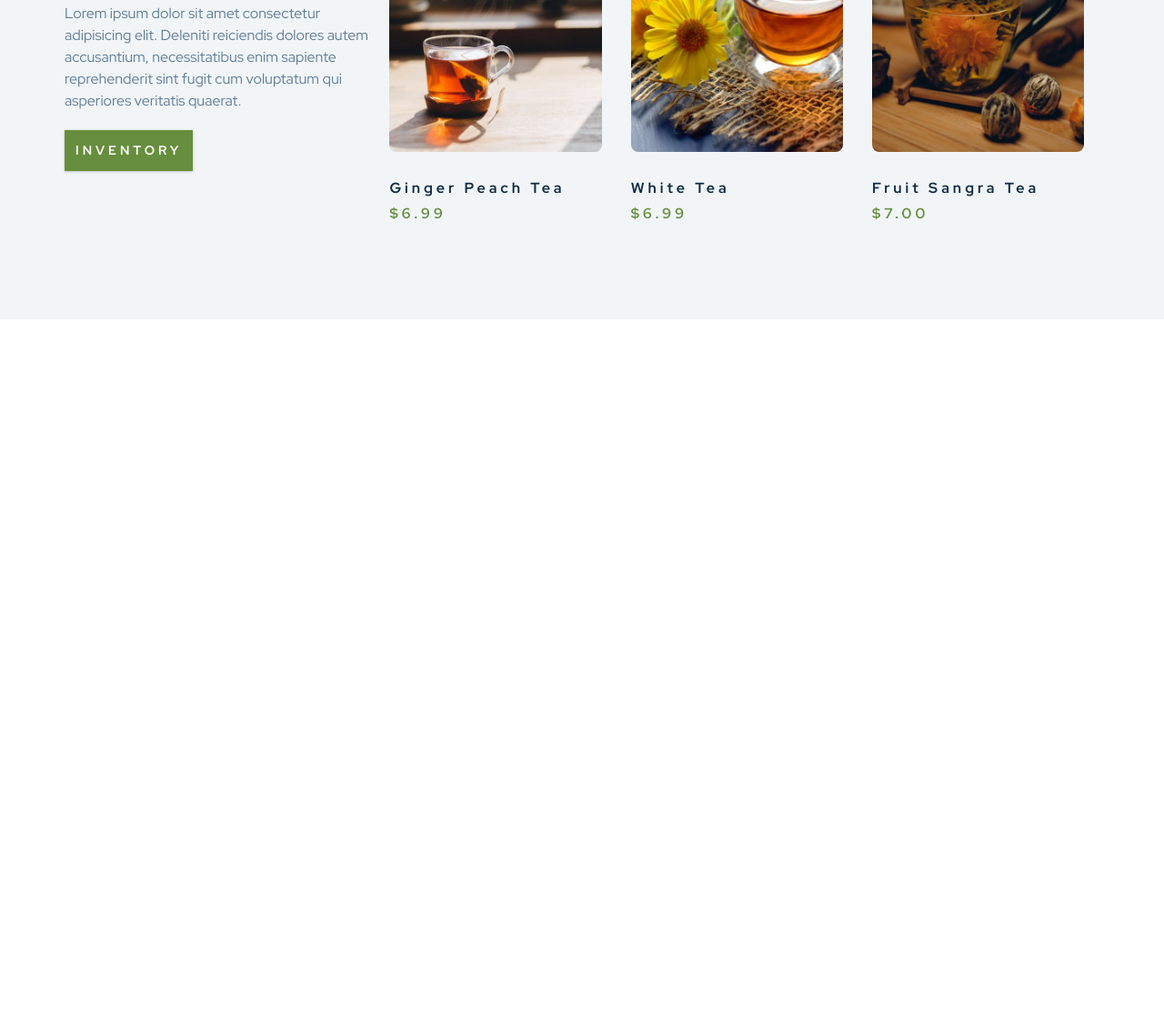
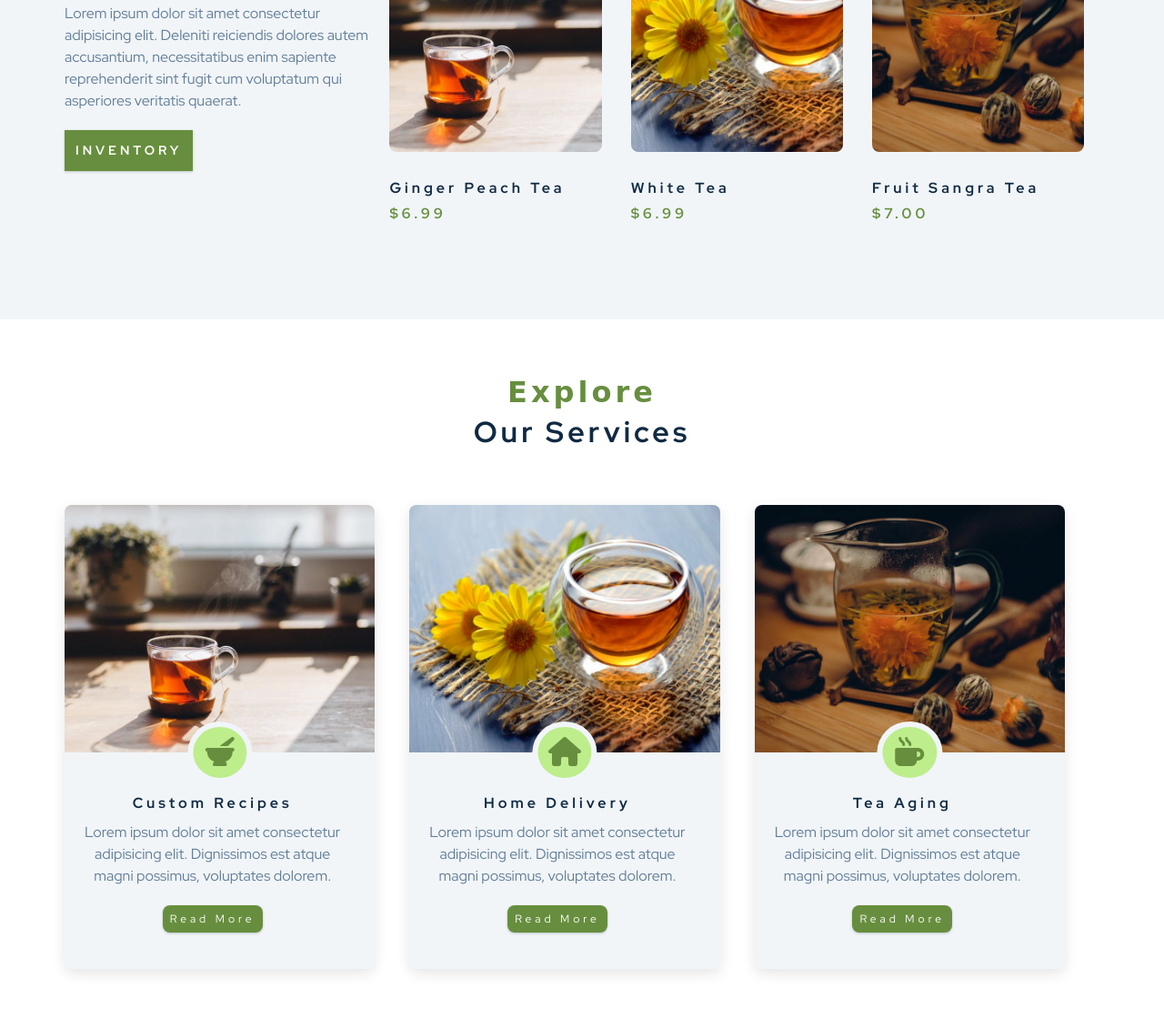
Before and after one commit to wolecodes/TeaHavenlanding, a plain HTML site: page index.html in a window 1280 px wide. Shown: the part 1786-2895 px from the top of the page at 91% size. Before the commit the page ends 2137 px from the top, so only its background shows below. Drawn offline with Linux system fonts and the light colour scheme; a web font is replaced by a local one.

Commit message:
added services section and styles for tea haven landing page

```diff
--- a/css/styles.css
+++ b/css/styles.css
@@ -304,3 +304,75 @@ Header
     padding: 0 1rem;
   }
 }
+/* Services */
+
+.service__title {
+  margin-top: 4rem;
+  margin-bottom: -4rem;
+  text-align: center;
+}
+.service-card {
+  margin: 2rem 0;
+  background: var(--cl-grey-ll);
+  border-radius: var(--radius);
+  box-shadow: 0 5px 15px rgba(0, 0, 0, 0.1);
+  transition: var(--transition);
+}
+.service-card:hover {
+  transform: scale(1.02);
+  box-shadow: 0 5px 15px rgba(0, 0, 0, 0.2);
+}
+.service__img {
+  height: 17rem;
+  object-fit: cover;
+  border-top-left-radius: var(--radius);
+  border-top-right-radius: var(--radius);
+}
+.service__info {
+  text-align: center;
+  padding: 3rem 2rem 2.5rem 1rem;
+}
+.service__info p {
+  max-width: 20rem;
+  color: var(--cl-grey-l);
+  margin: 0 auto;
+}
+.service-btn {
+  font-size: 0.75rem;
+  text-transform: capitalize;
+  border-radius: var(--radius);
+  padding: 0.375rem 0.5rem;
+  font-weight: 400;
+  margin-top: 1.25rem;
+}
+
+@media screen and (min-width: 768px) {
+  .service-card {
+    float: left;
+    width: 45%;
+    margin-right: 5%;
+  }
+}
+
+@media screen and (min-width: 992px) {
+  .service-card {
+    width: 30%;
+    margin-right: 3.333%;
+  }
+}
+.service__img__container {
+  position: relative;
+}
+
+.service-icon {
+  position: absolute;
+  left: 50%;
+  bottom: 0;
+  font-size: 2rem;
+  color: var(--cl-primary);
+  background: var(--cl-primary-light);
+  padding: 0.25rem 0.6rem;
+  border-radius: 50%;
+  transform: translate(-50%, 50%);
+  border: 0.375rem solid var(--cl-grey-ll);
+}
--- a/index.html
+++ b/index.html
@@ -119,17 +119,74 @@
             <h4 class="product__title">fruit sangra tea</h4>
             <h4 class="product__price">$7.00</h4>
           </div>
+        </article>
+      </div>
+        </section>
 
-          <!-- <div class="product">
-            <img src="./images/product-3.jpeg" alt="product image" class="product__img">
-            <h4 class="product__title">lovely sangra tea</h4>
-            <h4 class="product__price">$8.00</h4>
-          </div> -->
 
           <!-- end of single product -->
-        </article>
-      </div>
-    </section>
+
+          <!-- service section -->
+          <section class="services">
+            <!-- section title -->
+            <div class="section__title service__title">
+              <h3>Explore</h3>
+              <h2>Our services</h2>
+            </div>
+            <!-- end of section title -->
+            <div class="container clearfix">
+              <!-- single card -->
+              <article class="service-card">
+                <!-- image container -->
+              <div class="service__img__container">
+                <img src="./images/product-1.jpeg" alt="service image" class="service__img">
+                <!-- service image icon -->
+                <span class="service-icon">
+                  <i class="fas fa-mortar-pestle fa-fw"></i>
+                </span>
+              </div>
+              <!-- service info -->
+              <div class="service__info">
+                <h4>custom recipes</h4>
+                <p>Lorem ipsum dolor sit amet consectetur adipisicing elit. Dignissimos est atque magni possimus, voluptates dolorem.</p>
+                <a href="product.html" class="btn service-btn">Read more</a>
+              </div>
+            </article>
+            <!-- End of sinlge card  -->
+            <article class="service-card">
+              <div class="service__img__container">
+                <img src="./images/product-2.jpeg" alt="service image" class="service__img">
+                <!-- service image icon -->
+                <span class="service-icon">
+                  <i class="fas fa-home fa-fw"></i>
+                </span>
+              </div>
+              <!-- service info -->
+              <div class="service__info">
+                <h4>Home delivery</h4>
+                <p>Lorem ipsum dolor sit amet consectetur adipisicing elit. Dignissimos est atque magni possimus, voluptates dolorem.</p>
+                <a href="product.html" class="btn service-btn">Read more</a>
+              </div>
+            </article>
+            <article class="service-card">
+              <div class="service__img__container">
+                <img src="./images/product-3.jpeg" alt="service image" class="service__img">
+                <!-- service image icon -->
+                <span class="service-icon">
+                  <i class="fas fa-mug-hot fa-fw"></i>
+                </span>
+              </div>
+              <!-- service info -->
+              <div class="service__info">
+                <h4>tea aging</h4>
+                <p>Lorem ipsum dolor sit amet consectetur adipisicing elit. Dignissimos est atque magni possimus, voluptates dolorem.</p>
+                <a href="product.html" class="btn service-btn">Read more</a>
+              </div>
+            </article>
+            <!-- end of single -->
+          </div>
+          <!-- End of service section -->
+      </section>
     <script src="./js/main.js"></script>
   </body>
 </html>
```
